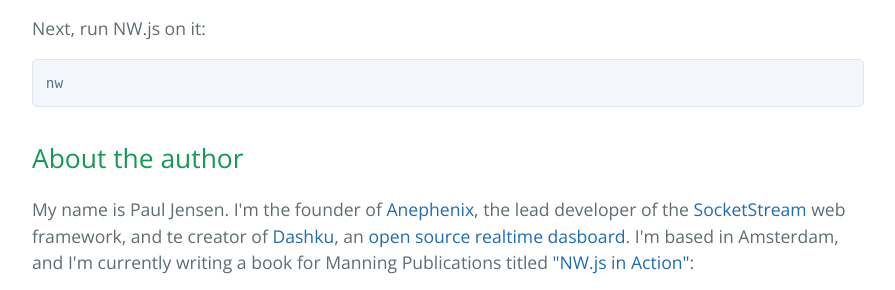
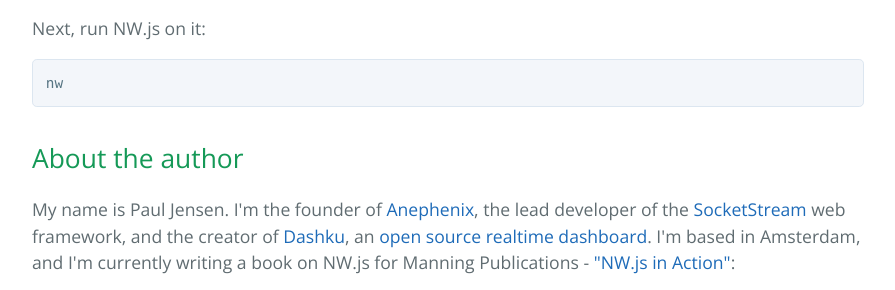
Before and after one commit to paulbjensen/lens-photo-app, a plain HTML site: page index.html in a window 1280 px wide. Shown: the part 1257-1547 px from the top of the page, without its empty margins (192-1087 px from the left). Drawn offline with nearby package versions, Linux system fonts and the light colour scheme.

Commit message:
Fixed misspellings

```diff
--- a/index.html
+++ b/index.html
@@ -58,7 +58,7 @@
 
 <h2>
 <a id="about" class="anchor" href="#about" aria-hidden="true"><span class="octicon octicon-link"></span></a>About the author</h2>
-<p>My name is Paul Jensen. I'm the founder of <a href="https://anephenix.com">Anephenix</a>, the lead developer of the <a href="https://socketstream.com">SocketStream</a> web framework, and te creator of <a href="https://dashku.com">Dashku</a>, an <a href="https://github.com/dashku/dashku">open source realtime dasboard</a>. I'm based in Amsterdam, and I'm currently writing a book for Manning Publications titled <a href="http://manning.com/jensen">"NW.js in Action"</a>:</p>
+<p>My name is Paul Jensen. I'm the founder of <a href="https://anephenix.com">Anephenix</a>, the lead developer of the <a href="https://socketstream.com">SocketStream</a> web framework, and the creator of <a href="https://dashku.com">Dashku</a>, an <a href="https://github.com/dashku/dashku">open source realtime dashboard</a>. I'm based in Amsterdam, and I'm currently writing a book on NW.js for Manning Publications - <a href="http://manning.com/jensen">"NW.js in Action"</a>:</p>
 <a href="http://manning.com/jensen"><img src="https://raw.githubusercontent.com/paulbjensen/lens-photo-app/gh-pages/images/nwjs-in-action.png" width="256px"/></a>
 
 
```
